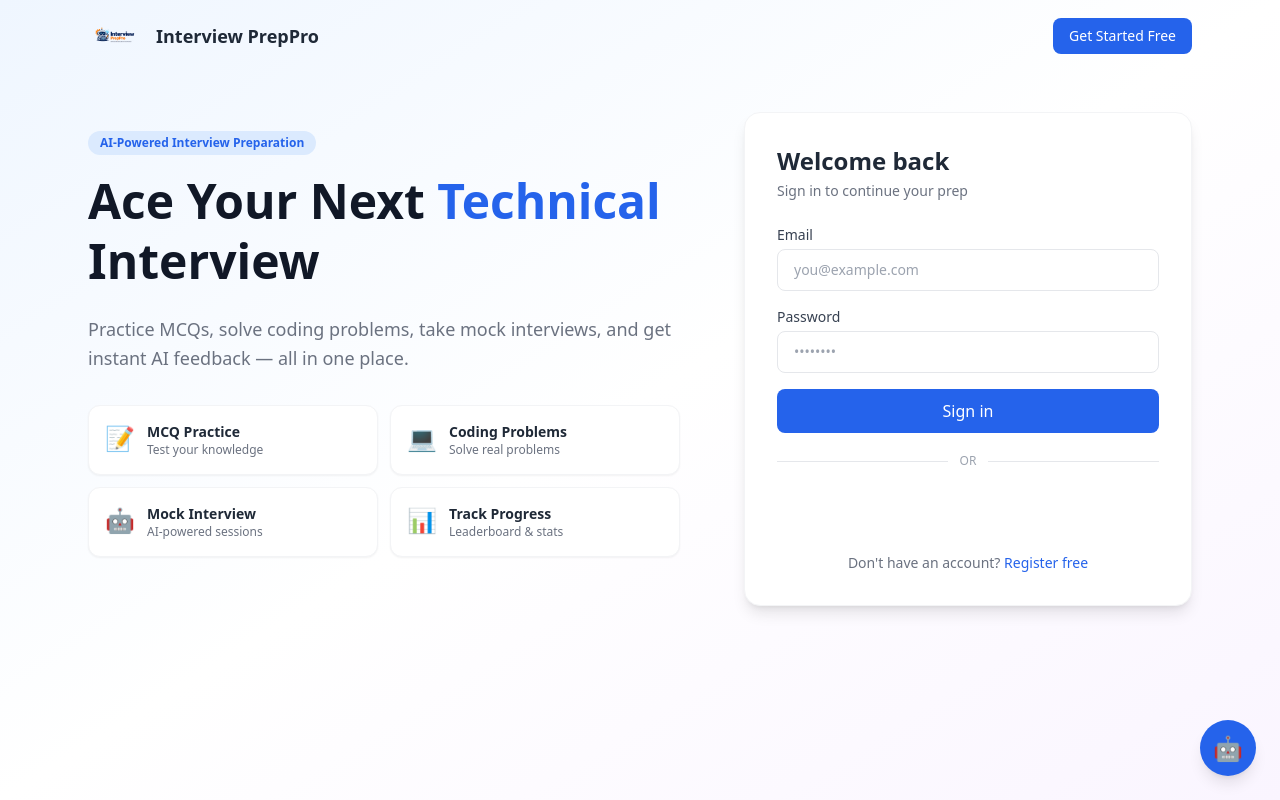
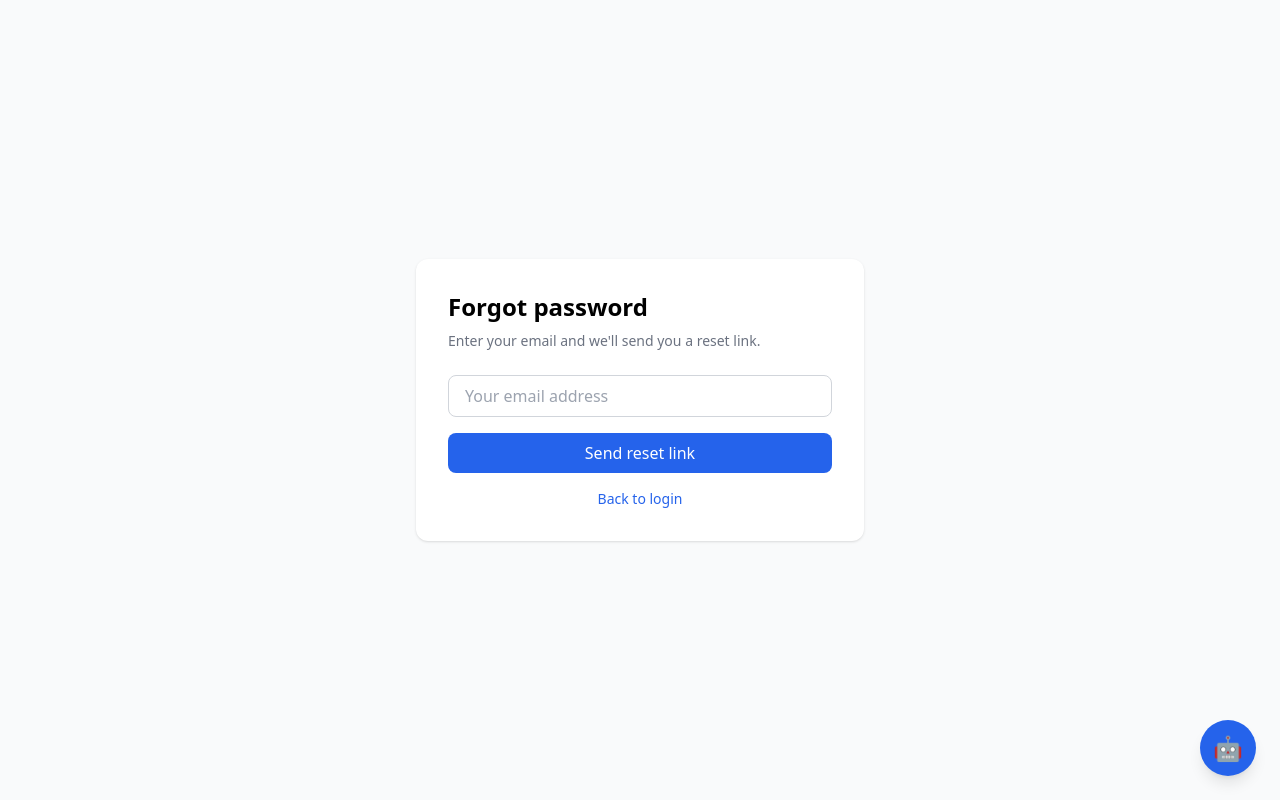
Before and after one commit to Gajyaop/interview-prep-frontend, a React (Create React App) app: page /forgot-password in a window 1280 px wide. Before the commit this address led to /login. Built offline with nearby package versions, Linux system fonts and the light colour scheme.

Commit message:
feat: add forgot password and reset password pages

```diff
--- a/src/App.js
+++ b/src/App.js
@@ -14,6 +14,8 @@ import Profile from './pages/Profile';
 import Feedback from './pages/Feedback';
 import ChatBot from './components/ChatBot';
 import ResumeAnalyzer from './pages/ResumeAnalyzer';
+import ForgotPassword from "./pages/ForgotPassword";
+import ResetPassword from "./pages/ResetPassword";
 
 function PrivateRoute({ children }) {
   const { user } = useAuth();
@@ -56,6 +58,8 @@ function App() {
             <Route path="/resume" element={
               <PrivateRoute><ResumeAnalyzer /></PrivateRoute>
             } />
+            <Route path="/forgot-password" element={<ForgotPassword />} />
+            <Route path="/reset-password" element={<ResetPassword />} />
           </Routes>
           <ChatBot />
         </BrowserRouter>
--- a/src/api/axios.js
+++ b/src/api/axios.js
@@ -1,7 +1,7 @@
 import axios from 'axios';
 
 const api = axios.create({
-    baseURL: 'interview-prep-backend-production-8f9c.up.railway.app',
+    baseURL: 'http://localhost:8080',
 });
 
 api.interceptors.request.use((config) => {
--- /dev/null
+++ b/src/pages/ForgotPassword.js
@@ -0,0 +1,55 @@
+import { useState } from "react";
+import axios from "../api/axios";
+import { Link } from "react-router-dom";
+
+export default function ForgotPassword() {
+    const [email, setEmail] = useState("");
+    const [sent, setSent] = useState(false);
+    const [loading, setLoading] = useState(false);
+
+    const handleSubmit = async (e) => {
+        e.preventDefault();
+        setLoading(true);
+        try {
+            await axios.post("/api/auth/forgot-password", { email });
+        } catch {}
+        setSent(true);
+        setLoading(false);
+    };
+
+    if (sent) return (
+        <div className="min-h-screen flex items-center justify-center bg-gray-50">
+            <div className="bg-white p-8 rounded-xl shadow max-w-md w-full text-center">
+                <div className="text-5xl mb-4">📧</div>
+                <h2 className="text-xl font-bold mb-2">Check your email</h2>
+                <p className="text-gray-600 mb-4">
+                    If an account exists for <strong>{email}</strong>, a reset link has been sent. It expires in 15 minutes.
+                </p>
+                <Link to="/login" className="text-blue-600 hover:underline text-sm">Back to login</Link>
+            </div>
+        </div>
+    );
+
+    return (
+        <div className="min-h-screen flex items-center justify-center bg-gray-50">
+            <div className="bg-white p-8 rounded-xl shadow max-w-md w-full">
+                <h2 className="text-2xl font-bold mb-2">Forgot password</h2>
+                <p className="text-gray-500 mb-6 text-sm">Enter your email and we'll send you a reset link.</p>
+                <form onSubmit={handleSubmit} className="space-y-4">
+                    <input
+                        type="email" placeholder="Your email address" value={email}
+                        onChange={e => setEmail(e.target.value)} required
+                        className="w-full border border-gray-300 rounded-lg px-4 py-2 focus:outline-none focus:ring-2 focus:ring-blue-500"
+                    />
+                    <button type="submit" disabled={loading}
+                            className="w-full bg-blue-600 text-white py-2 rounded-lg hover:bg-blue-700 disabled:opacity-50">
+                        {loading ? "Sending..." : "Send reset link"}
+                    </button>
+                </form>
+                <p className="text-center mt-4 text-sm">
+                    <Link to="/login" className="text-blue-600 hover:underline">Back to login</Link>
+                </p>
+            </div>
+        </div>
+    );
+}
--- a/src/pages/Login.js
+++ b/src/pages/Login.js
@@ -107,6 +107,13 @@ export default function Login() {
                             <div className="bg-red-50 text-red-600 px-4 py-3 rounded-lg mb-4 text-sm">{error}</div>
                         )}
 
+                        {/* ✅ Show success message if redirected after reset */}
+                        {new URLSearchParams(window.location.search).get('reset') === 'success' && (
+                            <div className="bg-green-50 text-green-600 px-4 py-3 rounded-lg mb-4 text-sm">
+                                Password reset successfully! Please sign in.
+                            </div>
+                        )}
+
                         <form onSubmit={handleSubmit} className="space-y-4">
                             <div>
                                 <label className="block text-sm font-medium text-gray-700 mb-1">Email</label>
@@ -117,7 +124,16 @@ export default function Login() {
                                 />
                             </div>
                             <div>
-                                <label className="block text-sm font-medium text-gray-700 mb-1">Password</label>
+                                {/* ✅ Password label row with Forgot password link */}
+                                <div className="flex justify-between items-center mb-1">
+                                    <label className="block text-sm font-medium text-gray-700">Password</label>
+                                    <Link
+                                        to="/forgot-password"
+                                        className="text-xs text-blue-600 hover:underline font-medium"
+                                    >
+                                        Forgot password?
+                                    </Link>
+                                </div>
                                 <input
                                     type="password" value={password} onChange={e => setPassword(e.target.value)} required
                                     className="w-full border border-gray-200 rounded-lg px-4 py-2.5 text-sm focus:outline-none focus:ring-2 focus:ring-blue-500"
--- /dev/null
+++ b/src/pages/ResetPassword.js
@@ -0,0 +1,63 @@
+import { useState } from "react";
+import { useSearchParams, useNavigate, Link } from "react-router-dom";
+import axios from "../api/axios";
+
+export default function ResetPassword() {
+    const [searchParams] = useSearchParams();
+    const navigate = useNavigate();
+    const token = searchParams.get("token");
+    const [newPassword, setNewPassword] = useState("");
+    const [confirm, setConfirm] = useState("");
+    const [error, setError] = useState("");
+    const [loading, setLoading] = useState(false);
+
+    if (!token) return (
+        <div className="min-h-screen flex items-center justify-center">
+            <div className="text-center">
+                <p className="text-red-500 mb-4">Invalid reset link.</p>
+                <Link to="/forgot-password" className="text-blue-600 hover:underline">Request a new one</Link>
+            </div>
+        </div>
+    );
+
+    const handleSubmit = async (e) => {
+        e.preventDefault();
+        setError("");
+        if (newPassword !== confirm) { setError("Passwords don't match"); return; }
+        if (newPassword.length < 6) { setError("Minimum 6 characters"); return; }
+        setLoading(true);
+        try {
+            await axios.post("/api/auth/reset-password", { token, newPassword });
+            navigate("/login?reset=success");
+        } catch (err) {
+            setError(err.response?.data || "Link is invalid or expired. Please request a new one.");
+        } finally {
+            setLoading(false);
+        }
+    };
+
+    return (
+        <div className="min-h-screen flex items-center justify-center bg-gray-50">
+            <div className="bg-white p-8 rounded-xl shadow max-w-md w-full">
+                <h2 className="text-2xl font-bold mb-6">Set new password</h2>
+                {error && <p className="text-red-500 mb-4 text-sm">{error}</p>}
+                <form onSubmit={handleSubmit} className="space-y-4">
+                    <input
+                        type="password" placeholder="New password (min 6 chars)" value={newPassword}
+                        onChange={e => setNewPassword(e.target.value)} required
+                        className="w-full border border-gray-300 rounded-lg px-4 py-2 focus:outline-none focus:ring-2 focus:ring-blue-500"
+                    />
+                    <input
+                        type="password" placeholder="Confirm new password" value={confirm}
+                        onChange={e => setConfirm(e.target.value)} required
+                        className="w-full border border-gray-300 rounded-lg px-4 py-2 focus:outline-none focus:ring-2 focus:ring-blue-500"
+                    />
+                    <button type="submit" disabled={loading}
+                            className="w-full bg-blue-600 text-white py-2 rounded-lg hover:bg-blue-700 disabled:opacity-50">
+                        {loading ? "Saving..." : "Reset password"}
+                    </button>
+                </form>
+            </div>
+        </div>
+    );
+}
```
Also changed, not shown: 1 other file (tests, documents, lock files or other folders).
